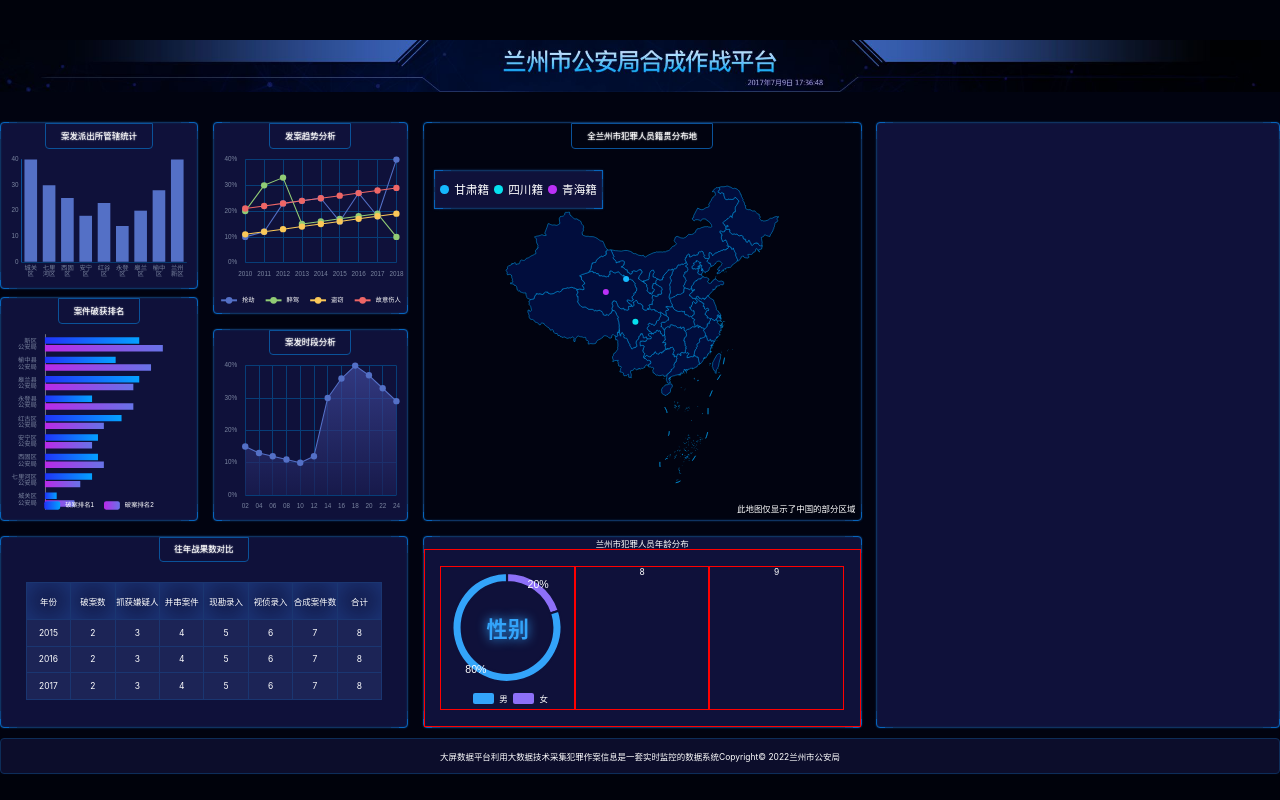
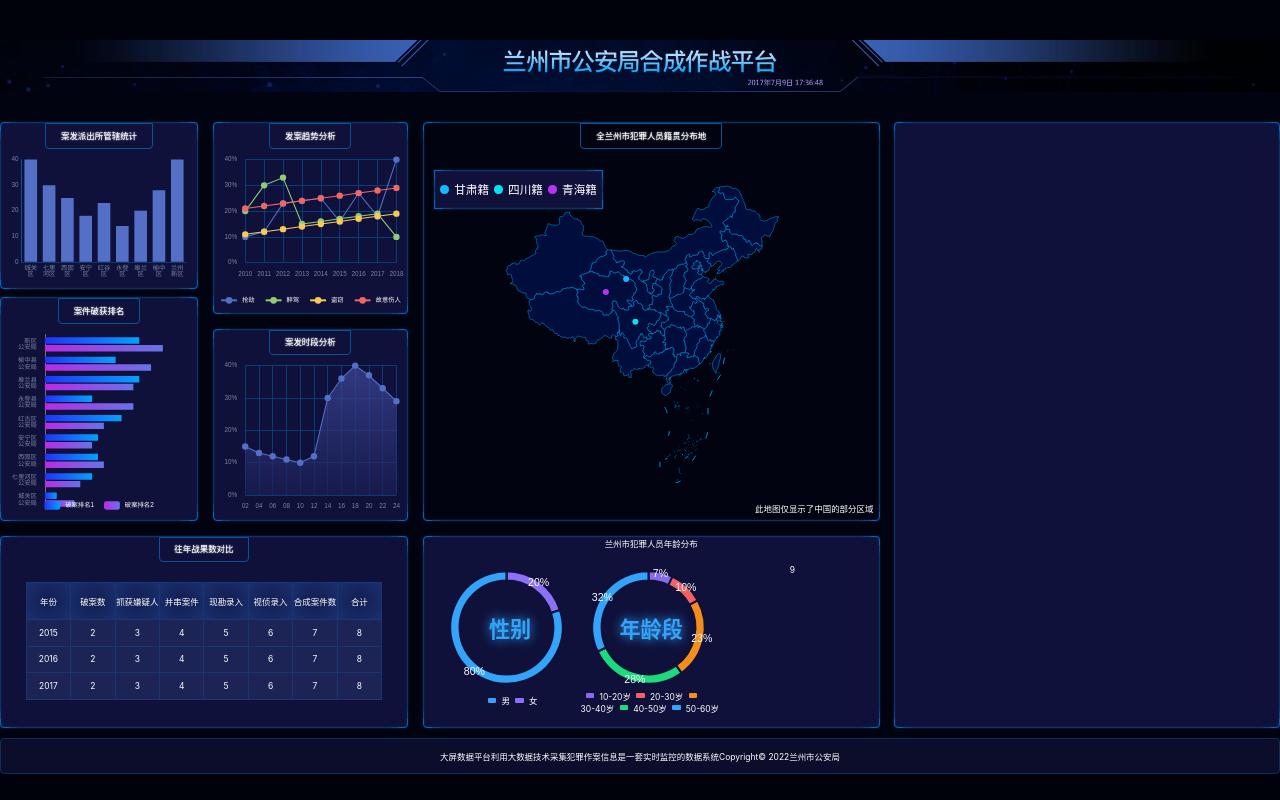
Before and after one commit to LuLiang0307/BigScreen-OriginCode, a React (Vite) app: page /#/ in a window 1280 px wide. Built offline with nearby package versions, Linux system fonts and the light colour scheme.

Commit message:
chart8完成

```diff
--- a/src/components/chart-8.tsx
+++ b/src/components/chart-8.tsx
@@ -1,19 +1,59 @@
 import React, { useEffect, useRef } from 'react';
 import * as echarts from 'echarts';
 import { px } from '../shared/px';
-import china from '../geo/china.js';
 import { createEchartOptions } from '../shared/create-echart-options';
 
 export const Chart8 = () => {
   const divRef = useRef(null);
-  useEffect(() => {
+    const colors = ['#856BED', '#F46064', '#F38E1C', '#1CDB7C', '#33A4FA'];
+    useEffect(() => {
     var myEchart = echarts.init(divRef.current);
+    myEchart.setOption(createEchartOptions({
+      color: colors,
+      xAxis: { show: false },
+      yAxis: { show: false },
+      legend: { show: false },
+      series: [
+        {
+          name: '访问来源',
+          type: 'pie',
+          radius: ['75%', '90%'],
+          avoidLabelOverlap: false,
+          label: {
+            show: true, position: 'inside', textStyle: { color: 'white', fontSize: px(20) },
+            formatter(options) {
+              return (options.value * 100).toFixed(0) + '%';
+            }
+          },
+          labelLine: { show: false },
+          itemStyle: {
+            borderColor: '#0F113A',
+            borderWidth: px(4)
+          },
+          data: [
+            { value: 0.07, name: '10-20' },
+            { value: 0.10, name: '20-30' },
+            { value: 0.23, name: '30-40' },
+            { value: 0.28, name: '40-50' },
+            { value: 0.32, name: '50-60' },
+          ]
+        }
+      ]
+    }))
   }, []);
 
   return (
-    <div className="年龄段-图2">8
-      <div ref={divRef} className="chart">
-
+    <div className="年龄段-图2">
+      <div className="chart">
+        <div className="main" ref={divRef} />
+        <div className="text">年龄段</div>
+      </div>
+      <div className="legend">
+        <span style={{ background: colors[0] }} />10-20岁
+        <span style={{ background: colors[1] }} />20-30岁
+        <span style={{ background: colors[2] }} />30-40岁
+        <span style={{ background: colors[3] }} />40-50岁
+        <span style={{ background: colors[4] }} />50-60岁
       </div>
     </div>
   )
--- a/src/pages/home.scss
+++ b/src/pages/home.scss
@@ -238,7 +238,6 @@
       >.charts {
         width: 100%;
         flex: 1;
-        border: 1px solid red;
         display: flex;
         padding: px(30);
       }
@@ -247,23 +246,24 @@
       &-图2,
       &-图3 {
         flex: 1;
-        border: 1px solid red;
         display: flex;
         flex-direction: column;
       }
 
-      &-图1 {
+      &-图1,
+      &-图2 {
         .legend {
           height: px(40);
           display: flex;
           align-items: center;
           justify-content: center;
+          flex-wrap: wrap;
 
           >span {
             display: inline-block;
-            width: px(40);
-            height: px(20);
-            border-radius: px(4);
+            width: px(16);
+            height: px(10);
+            border-radius: px(2);
             margin: 0 px(10);
           }
 
@@ -280,11 +280,12 @@
           position: relative;
           display: flex;
           flex: 1;
-          > .main {
+
+          >.main {
             flex: 1;
           }
 
-          > .text {
+          >.text {
             position: absolute;
             top: 50%;
             left: 50%;
@@ -296,6 +297,15 @@
           }
         }
       }
+
+      &-图2 {
+        width: px(290);
+        flex-shrink: 0;
+
+        .legend {
+          justify-content: flex-start;
+        }
+      }
     }
 
   }
```
